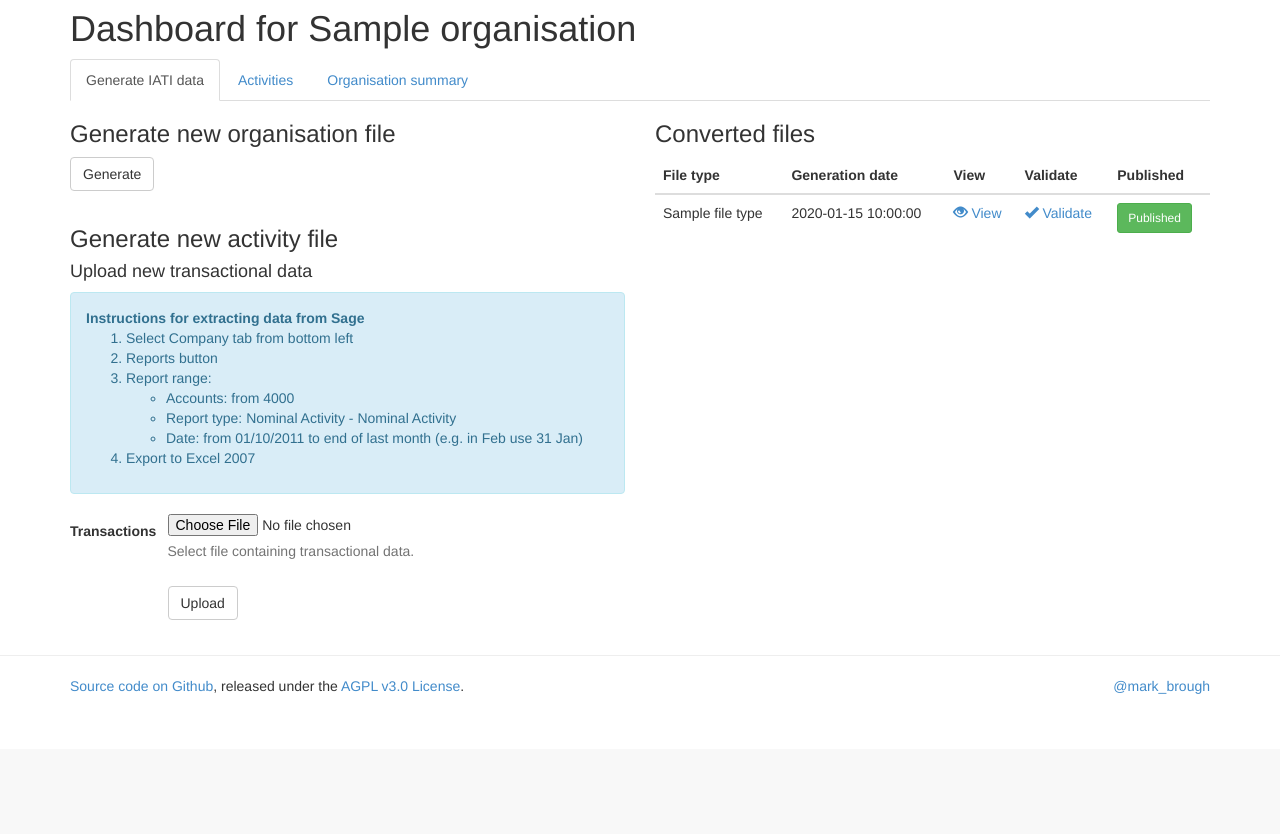
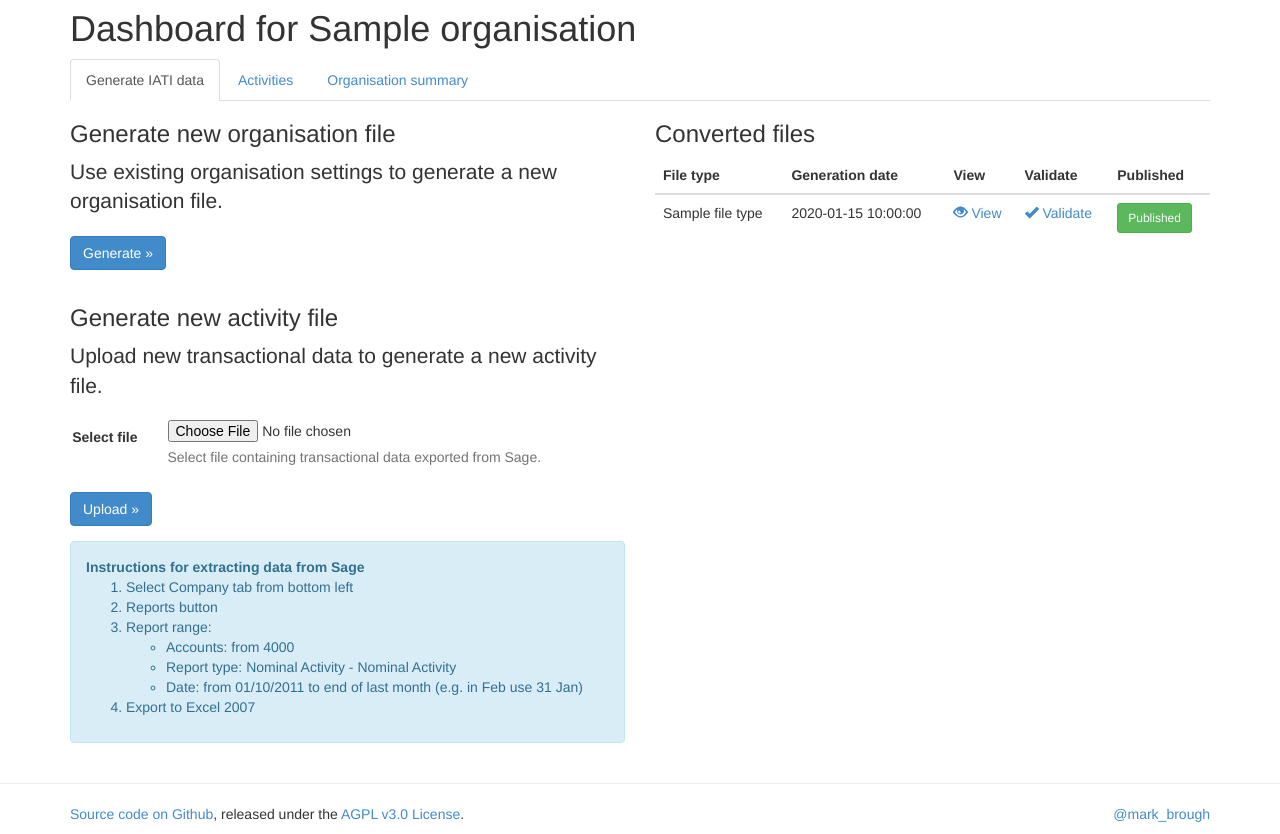
Before and after one commit to markbrough/sage-iati, a Flask app: template sageiaticreator/templates/organisation.html in a window 1280 px wide. Shown: the part 51-885 px from the top of the page. Before the commit the page ends 745 px from the top, so only its background shows below. Run offline with Flask 2, Linux system fonts and the light colour scheme; tables that the repository leaves empty hold one stand-in row (values such as "Sample post"); the template is opened without the code that fills it: values that come from a table or form of the project are taken from there, most other values are stand-ins (such as "Sample title", 1, 10 or a date in 2020); parts of the project's set-up code (start-up, migrations or seed data) failed here and were passed over; some libraries are stand-ins or nearby versions.

Commit message:
Make upload/generation form a bit clearer

```diff
--- a/sageiaticreator/templates/organisation.html
+++ b/sageiaticreator/templates/organisation.html
@@ -20,13 +20,15 @@
           <div class="row">
             <div class="col-sm-12">
               <h3>Generate new organisation file</h3>
+              <p class="lead">Use existing organisation settings to
+                generate a new organisation file.</p>
               <form class="form-horizontal" method="post" action="{{
                   url_for('orgfile_generate',
                   organisation_slug = organisation.organisation_slug)
                 }}">
                 <div class="form-group">
                   <div class="col-sm-10">
-                    <button type="submit" class="btn btn-default">Generate</button>
+                    <button type="submit" class="btn btn-primary">Generate &raquo;</button>
                   </div>
                 </div>
               </form>
@@ -35,7 +37,26 @@
           <div class="row">
             <div class="col-sm-12">
               <h3>Generate new activity file</h3>
-              <h4>Upload new transactional data</h4>
+              <p class="lead">Upload new transactional data to generate
+                a new activity file.</p>
+              <form class="form-horizontal" method="post" action="{{
+                  url_for('transactions_preview',
+                  organisation_slug = organisation.organisation_slug)
+                }}" enctype="multipart/form-data">
+                <div class="form-group">
+                  <label for="transactions_file" class="col-sm-2 control-label">
+                    Select file</label>
+                  <div class="col-sm-10">
+                    <input type="file" id="transactions-file" name="transactions-file">
+                    <p class="help-block">Select file containing transactional data exported from Sage.</p>
+                  </div>
+                </div>
+                <div class="form-group">
+                  <div class="col-sm-10">
+                    <button type="submit" class="btn btn-primary">Upload &raquo;</button>
+                  </div>
+                </div>
+              </form>
               <div class="alert alert-info">
                 <b>Instructions for extracting data from Sage</b>
                 <ol>
@@ -51,24 +72,6 @@
                   <li>Export to Excel 2007</li>
                 </ol>
               </div>
-              <form class="form-horizontal" method="post" action="{{
-                  url_for('transactions_preview',
-                  organisation_slug = organisation.organisation_slug)
-                }}" enctype="multipart/form-data">
-                <div class="form-group">
-                  <label for="transactions_file" class="col-sm-2 control-label">
-                    Transactions</label>
-                  <div class="col-sm-10">
-                    <input type="file" id="transactions-file" name="transactions-file">
-                    <p class="help-block">Select file containing transactional data.</p>
-                  </div>
-                </div>
-                <div class="form-group">
-                  <div class="col-sm-offset-2 col-sm-10">
-                    <button type="submit" class="btn btn-default">Upload</button>
-                  </div>
-                </div>
-              </form>
             </div>
           </div>
         </div>
```
